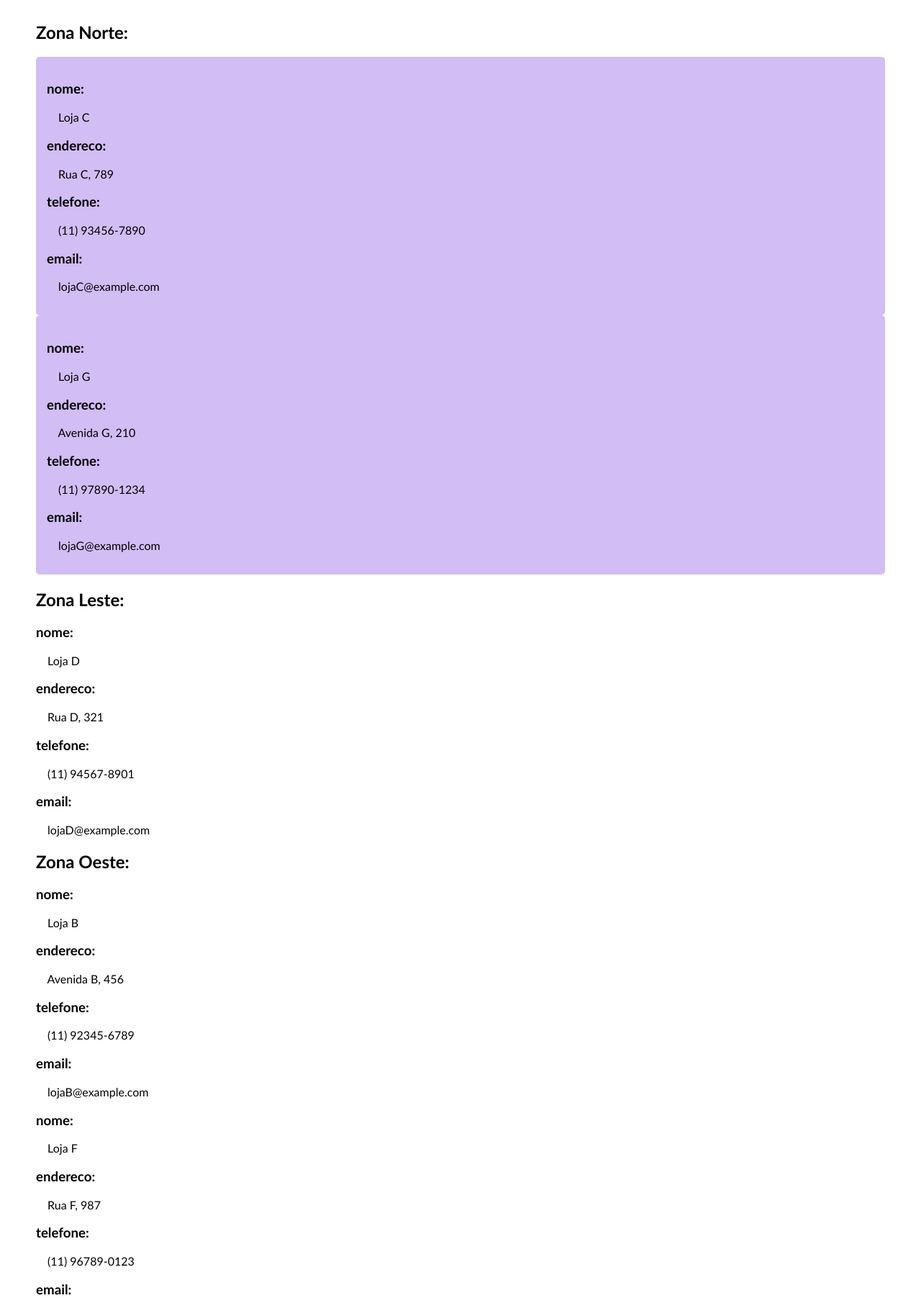
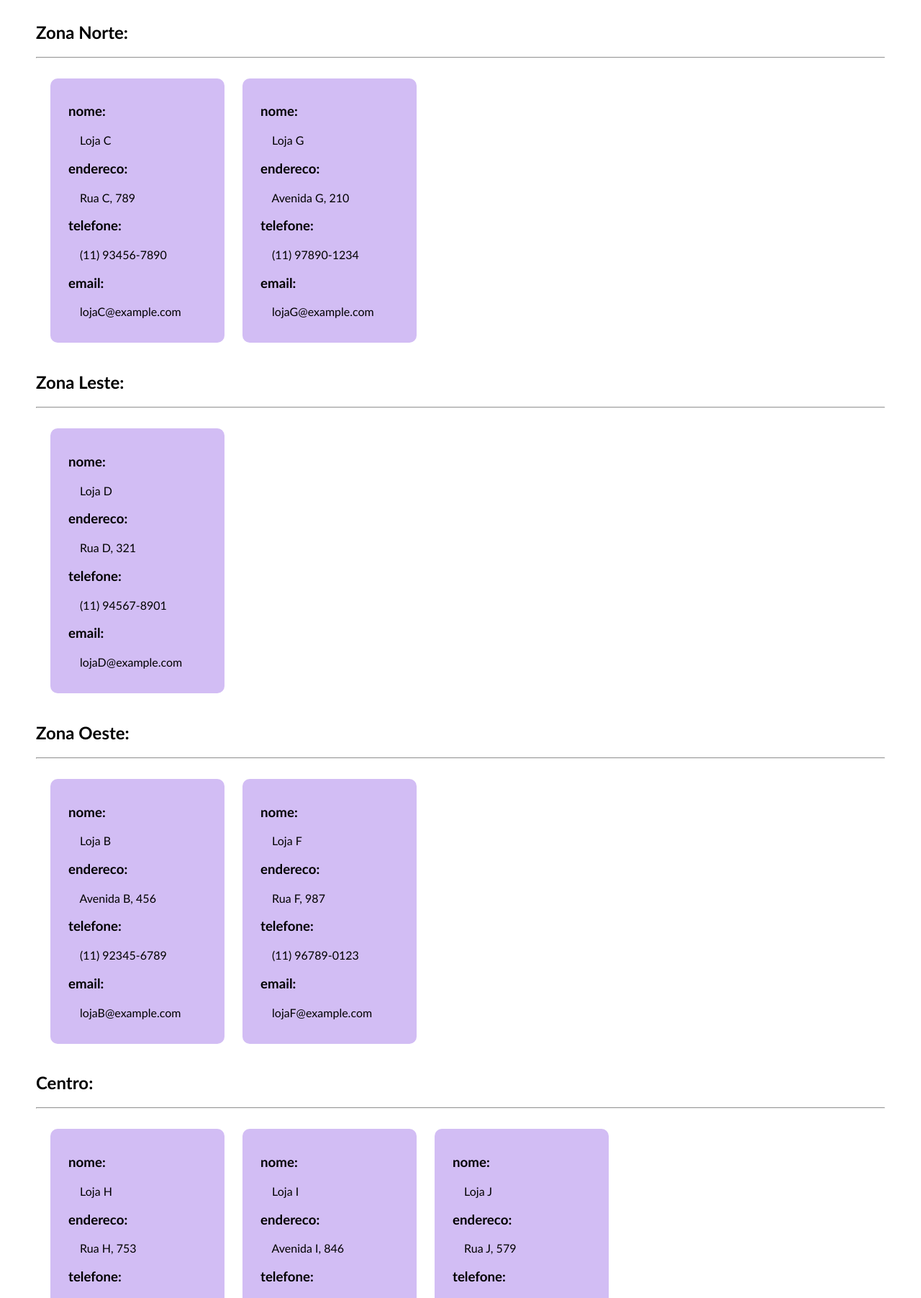
Before and after one commit to maris2606/projeto-lp3, a Flask app: page /contatos in a window 1280 px wide. Shown: the part 166-1969 px from the top of the page at 72% size. Run offline with Flask 3, Linux system fonts and the light colour scheme.

Commit message:
melhorado contatos jinja e csss

```diff
--- a/projeto_lp3/app.py
+++ b/projeto_lp3/app.py
@@ -35,8 +35,9 @@ def contatos():
         lojas_ZL = [loja for loja in lista_lojas if loja['zona'].lower() == 'zona leste']
         lojas_ZS = [loja for loja in lista_lojas if loja['zona'].lower() == 'zona sul']
         lojas_ZO = [loja for loja in lista_lojas if loja['zona'].lower() == 'zona oeste']
+        lojas_C = [loja for loja in lista_lojas if loja['zona'].lower() == 'centro']
 
-        return render_template('contatos.html', lojas_ZL = lojas_ZL, lojas_ZN = lojas_ZN, lojas_ZO = lojas_ZO, lojas_ZS = lojas_ZS)
+        return render_template('contatos.html', lojas_ZL = lojas_ZL, lojas_ZN = lojas_ZN, lojas_ZO = lojas_ZO, lojas_ZS = lojas_ZS, lojas_C= lojas_C)
 
 # página de produtos - /produtos
 @app.route("/produtos")
--- a/projeto_lp3/lojas.json
+++ b/projeto_lp3/lojas.json
@@ -42,10 +42,31 @@
     "email": "lojaF@example.com"
     },
     {
-    "nome": "Loja G",
-    "endereco": "Avenida G, 210",
-    "zona": "Zona Norte",
-    "telefone": "(11) 97890-1234",
-    "email": "lojaG@example.com"
+        "nome": "Loja G",
+        "endereco": "Avenida G, 210",
+        "zona": "Zona Norte",
+        "telefone": "(11) 97890-1234",
+        "email": "lojaG@example.com"
+    },
+    {
+        "nome": "Loja H",
+        "endereco": "Rua H, 753",
+        "zona": "Centro",
+        "telefone": "(11) 98901-2345",
+        "email": "lojaH@example.com"
+    },
+    {
+        "nome": "Loja I",
+        "endereco": "Avenida I, 846",
+        "zona": "Centro",
+        "telefone": "(11) 99012-3456",
+        "email": "lojaI@example.com"
+    },
+    {
+        "nome": "Loja J",
+        "endereco": "Rua J, 579",
+        "zona": "Centro",
+        "telefone": "(11) 90123-4567",
+        "email": "lojaJ@example.com"
     }
 ]
--- a/static/style.css
+++ b/static/style.css
@@ -72,9 +72,10 @@ footer {
 
 .produto{
     display: flex;
-    flex-flow: column;
+    flex-flow: column wrap;
     flex: 1 1 10vw;
     max-width: 10vw;
+    min-width: max-content;
     padding: 15px;
     background-color: var(--lilas-claro);
     border-radius: 10px;
@@ -100,13 +101,31 @@ footer {
     font-size: larger;
 }
 
+#produto-marca{
+    line-height: 5px;
+}
+
 #produto-categoria{
     font-size: smaller;
     line-height: 0;
 }
 
+.zona{
+    display: flex;
+    flex-flow: row wrap;
+    padding: 20px;
+    gap: 25px;
+
+}
+
 .loja{
-    padding: 15px;
-    border-radius: 5px;
+    display: flex;
+    flex-flow: column;
+    flex: 1 1 15vw;
+    max-width: 15vw;
+    min-width: max-content;
+    padding: 25px;
+    border-radius: 10px;
     background-color: var(--lilas-claro);
+    line-height: 5px;
 }
--- a/templates/contatos.html
+++ b/templates/contatos.html
@@ -12,8 +12,10 @@
 
 <div class="zonas-container">
 {% if lojas_ZL and lojas_ZN and lojas_ZO and lojas_ZS %}
-    <div>
+
     <h2>Zona Norte:</h2>
+    <hr>
+    <div class="zona">
         {% for loja in lojas_ZN %}
 
         <div class="loja">
@@ -30,10 +32,12 @@
         {% endfor %}
     </div>
 
-    <div>
     <h2>Zona Leste:</h2>
+    <hr>
+    <div class="zona">
         {% for loja in lojas_ZL %}
 
+        <div class="loja">
             <h3>nome:</h3>
             <p>&emsp; {{loja.nome}} </p>
             <h3>endereco:</h3>
@@ -42,14 +46,17 @@
             <p>&emsp; {{loja.telefone}} </p>
             <h3>email:</h3>
             <p>&emsp; {{loja.email}} </p>
+        </div>
 
         {% endfor %}
     </div>
 
-    <div>
     <h2>Zona Oeste:</h2>
+    <hr>
+    <div class="zona">
         {% for loja in lojas_ZO %}
 
+        <div class="loja">
             <h3>nome:</h3>
             <p>&emsp; {{loja.nome}} </p>
             <h3>endereco:</h3>
@@ -58,14 +65,17 @@
             <p>&emsp; {{loja.telefone}} </p>
             <h3>email:</h3>
             <p>&emsp; {{loja.email}} </p>
+        </div>
 
         {% endfor %}
     </div>
 
-    <div>
-        <h2>Zona Sul:</h2>
-        {% for loja in lojas_ZS %}
+    <h2>Centro:</h2>
+    <hr>
+    <div class="zona">
+        {% for loja in lojas_C %}
 
+        <div class="loja">
             <h3>nome:</h3>
             <p>&emsp; {{loja.nome}} </p>
             <h3>endereco:</h3>
@@ -74,9 +84,31 @@
             <p>&emsp; {{loja.telefone}} </p>
             <h3>email:</h3>
             <p>&emsp; {{loja.email}} </p>
+        </div>
 
         {% endfor %}
     </div>
+
+    <h2>Zona Sul:</h2>
+    <hr>
+    <div class="zona">
+        {% for loja in lojas_ZS %}
+
+        <div class="loja">
+            <h3>nome:</h3>
+            <p>&emsp; {{loja.nome}} </p>
+            <h3>endereco:</h3>
+            <p>&emsp; {{loja.endereco}} </p>
+            <h3>telefone:</h3>
+            <p>&emsp; {{loja.telefone}} </p>
+            <h3>email:</h3>
+            <p>&emsp; {{loja.email}} </p>
+        </div>
+
+        {% endfor %}
+    </div>
+
+
 
 {% else %}
 <h2>nenhuma loja registrada</h2>
--- a/templates/produtos.html
+++ b/templates/produtos.html
@@ -17,7 +17,7 @@
 
         <div class="produto">
             <h3>{{produto.nome}}</h3>
-            <h4>{{produto.marca}}</h4>
+            <h4 id="produto-marca">{{produto.marca}}</h4>
             <p id="produto-categoria">{{produto.categoria}}</p>
             <p id="produto-preco">R$ {{produto.preco}}</p>
 
```
Lines whose indentation alone changed are shown as unchanged.
